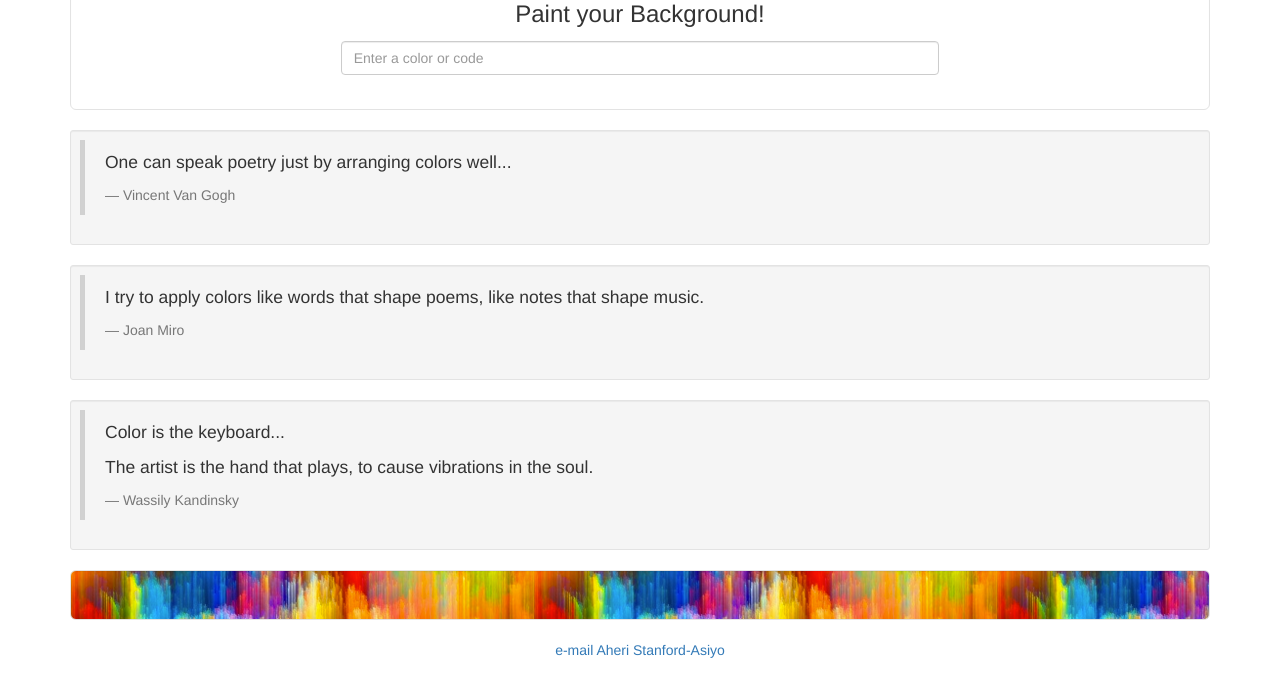
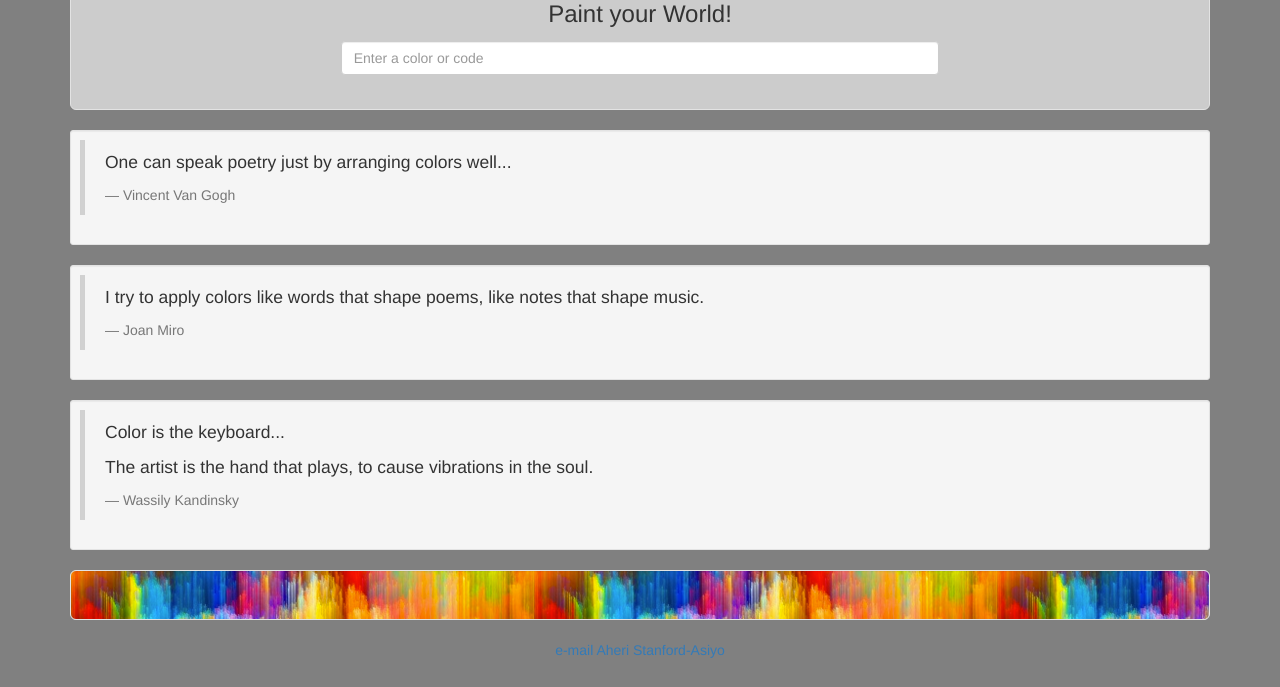
Before and after one commit to DhiMalo/ColorCustomizer, a plain HTML site: page index.html in a window 1280 px wide. Shown: the part 113-800 px from the top of the page. Drawn offline with nearby package versions, Linux system fonts and the light colour scheme.

Commit message:
Color div instead of body

```diff
--- a/index.html
+++ b/index.html
@@ -30,14 +30,14 @@
     </script>
   </head>
 
-  <body ng-controller="ColorCustomizerController as ColorCustomizer" style="background: {{color}}">
+  <body ng-controller="ColorCustomizerController as ColorCustomizer" style="background: gray">
 
-    <div class="container">
+    <div class="container" style="background: {{color}}">
       <div>
         <section id="colorInput">
           <div class="well well-lg" style="background-color: rgba(255,255,255,0.6); margin-top: 20px;">
             <h1 class="text-center" style="margin-top:12px">ColorCustomizer</h1>
-            <h3 class="text-center" style="margin: 17px auto 14px auto">Paint your Background!</h3>
+            <h3 class="text-center" style="margin: 17px auto 14px auto">Paint your World!</h3>
             <div style="padding: 0cm 6.5cm 0cm 6.5cm" >
               <p class="text-center"><input ng-model="color" type="text" class="form-control" id="focusedInput" placeholder="Enter a color or code" style="color:{{color}};"></p>
             </div>
```
